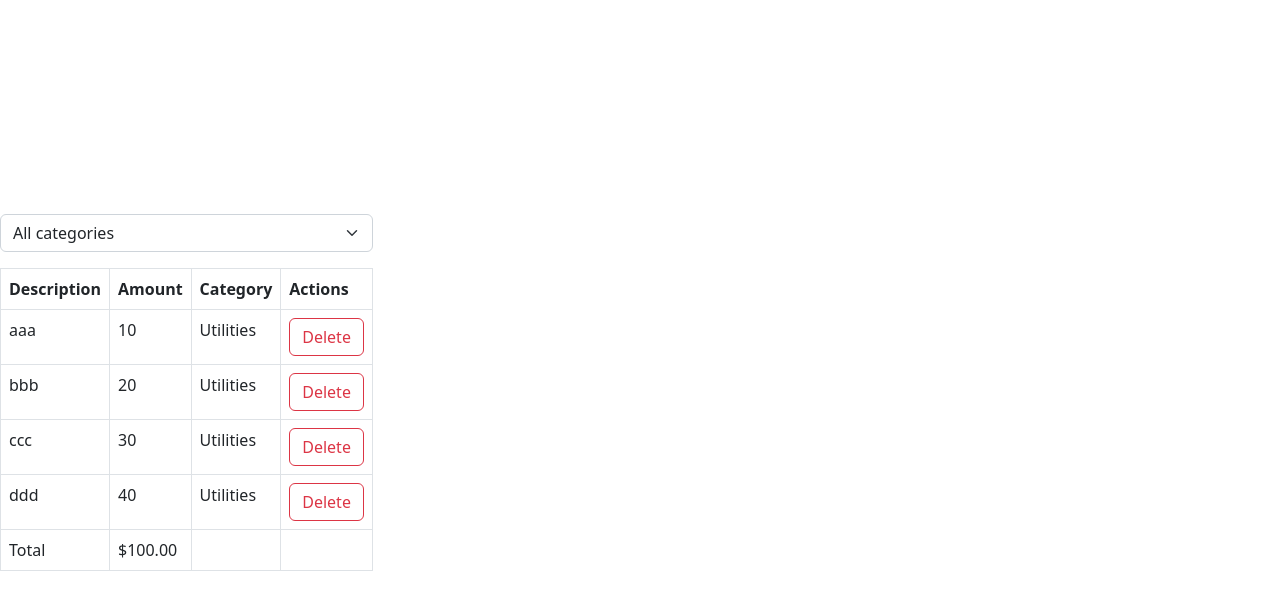
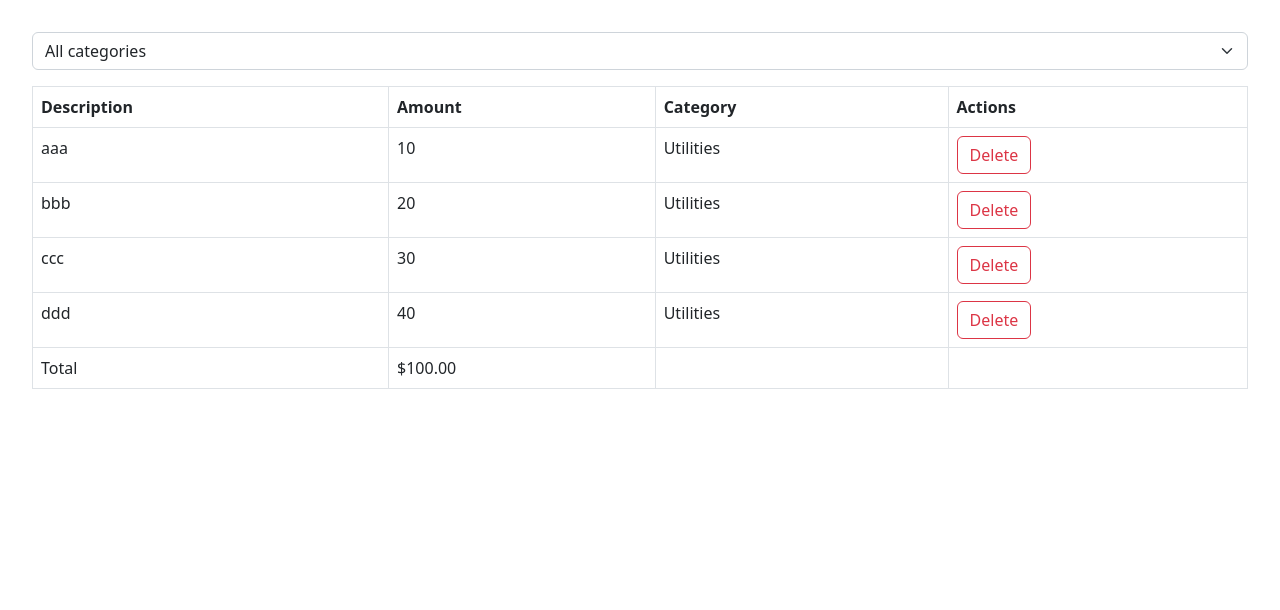
Before and after one commit to uxmoon/expense-tracker, a React (Vite) app: page / in a window 1280 px wide. Shown: the top 610 px of the page. Built offline with nearby package versions, Linux system fonts and the light colour scheme; the HTML template or start-up script is replaced by a standard one.

Commit message:
Update global styles

```diff
--- a/src/index.css
+++ b/src/index.css
@@ -1,69 +1,3 @@
-:root {
-  font-family: Inter, system-ui, Avenir, Helvetica, Arial, sans-serif;
-  line-height: 1.5;
-  font-weight: 400;
-
-  color-scheme: light dark;
-  color: rgba(255, 255, 255, 0.87);
-  background-color: #242424;
-
-  font-synthesis: none;
-  text-rendering: optimizeLegibility;
-  -webkit-font-smoothing: antialiased;
-  -moz-osx-font-smoothing: grayscale;
-  -webkit-text-size-adjust: 100%;
+body {
+  padding: 2rem;
 }
-
-a {
-  font-weight: 500;
-  color: #646cff;
-  text-decoration: inherit;
-}
-a:hover {
-  color: #535bf2;
-}
-
-body {
-  margin: 0;
-  display: flex;
-  place-items: center;
-  min-width: 320px;
-  min-height: 100vh;
-}
-
-h1 {
-  font-size: 3.2em;
-  line-height: 1.1;
-}
-
-button {
-  border-radius: 8px;
-  border: 1px solid transparent;
-  padding: 0.6em 1.2em;
-  font-size: 1em;
-  font-weight: 500;
-  font-family: inherit;
-  background-color: #1a1a1a;
-  cursor: pointer;
-  transition: border-color 0.25s;
-}
-button:hover {
-  border-color: #646cff;
-}
-button:focus,
-button:focus-visible {
-  outline: 4px auto -webkit-focus-ring-color;
-}
-
-@media (prefers-color-scheme: light) {
-  :root {
-    color: #213547;
-    background-color: #ffffff;
-  }
-  a:hover {
-    color: #747bff;
-  }
-  button {
-    background-color: #f9f9f9;
-  }
-}
```
